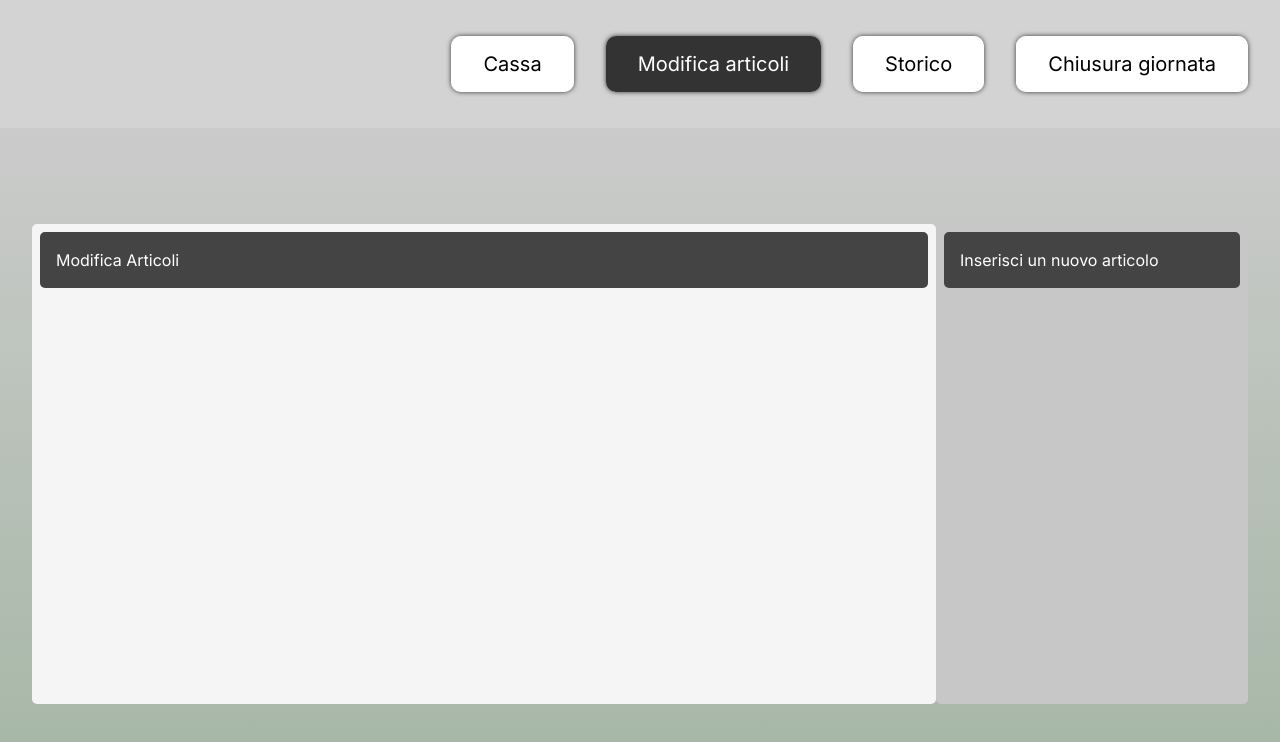
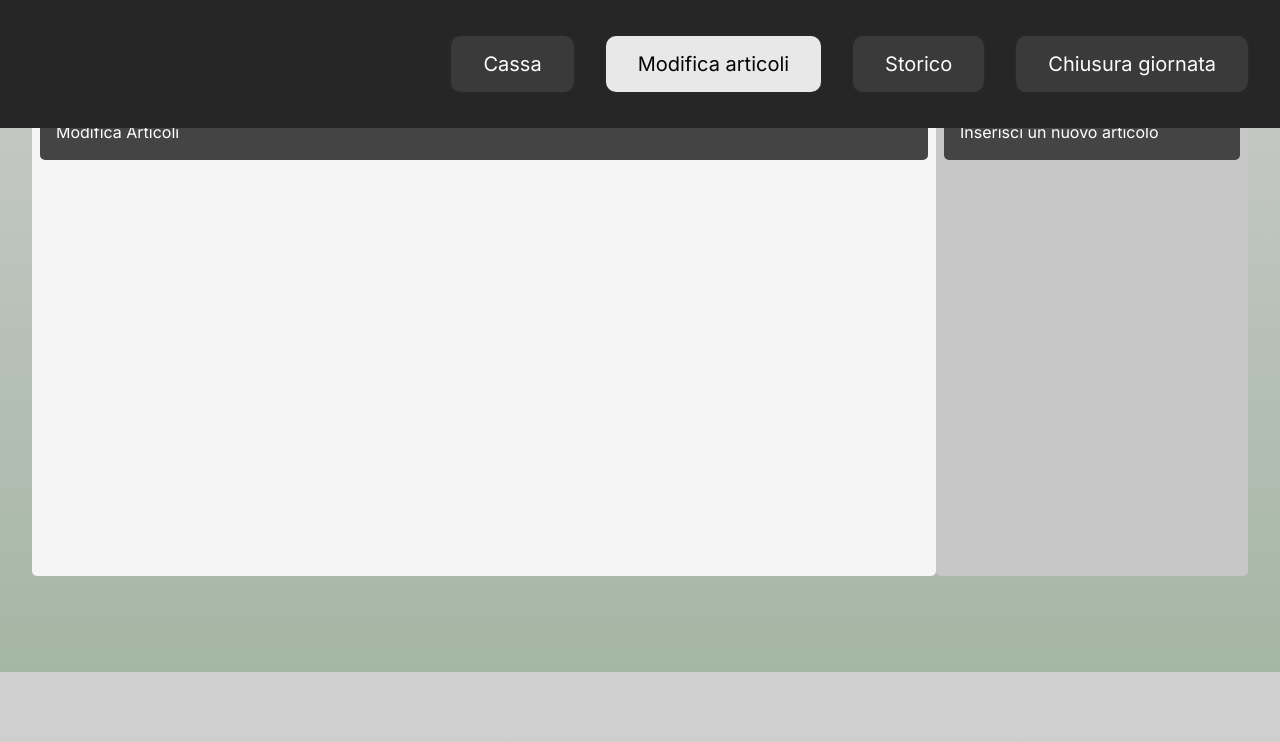
Before and after one commit to JDaver/SimpleCashSystem, a React (Vite) app in the folder Views/: page /ManageItem in a window 1280 px wide. Shown: the top 742 px of the page. Built offline with nearby package versions, Linux system fonts and the light colour scheme.

Commit message:
refactor(Navbar): rework styles based on css variables and change position to fixed

```diff
--- a/Views/src/Components/Navbar/Navbar.css
+++ b/Views/src/Components/Navbar/Navbar.css
@@ -1,40 +1,40 @@
 /*NAVBAR*/
 .navbar {
-  background-color: lightgray;
+  background-color: var(--neutral-700);
   height: 8rem;
-  position: sticky;
+  position: fixed;
   top: 0;
+  width: 100%;
   z-index: 1000;
-  width: 100%;
 }
 
 .navbar__list {
   align-items: center;
-  background-color: lightgray;
   display: flex;
-  gap: 2rem;
+  gap: var(--space-6);
   height: 100%;
   justify-content: end;
   list-style: none;
-  padding-inline: 2rem;
+  padding-inline: var(--space-6);
 }
 
 .navbar__link {
-  background-color: white;
-  border-radius: 0.625rem;
-  box-shadow: 0px 0px 5px rgb(54, 54, 54);
-  color: black;
-  font-size: 1.25rem;
-  padding-block: 1rem;
-  padding-inline: 2rem;
+  background-color: var(--neutral-500);
+  border-radius: 10px;
+  box-shadow: 0px 0px 5px var(--neutral-600);
+  color: var(--neutral-100);
+  font-size: var(--font-size-lg);
+  padding-block: var(--space-4);
+  padding-inline: var(--space-6);
+  text-align: center;
   text-decoration: none;
-  text-align: center;
   width: fit-content;
+  white-space: nowrap;
 }
 
 .active {
-  background-color: #333333;
-  color: white;
+  background-color: var(--neutral-300);
+  color: var(--neutral-900);
 }
 
 #navbar-transition {
```
